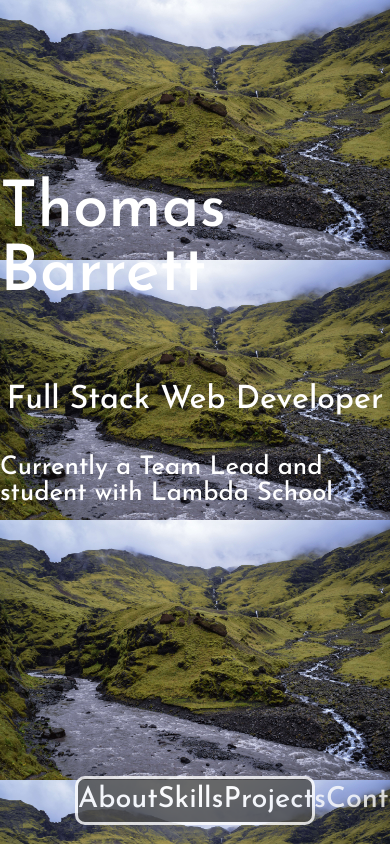
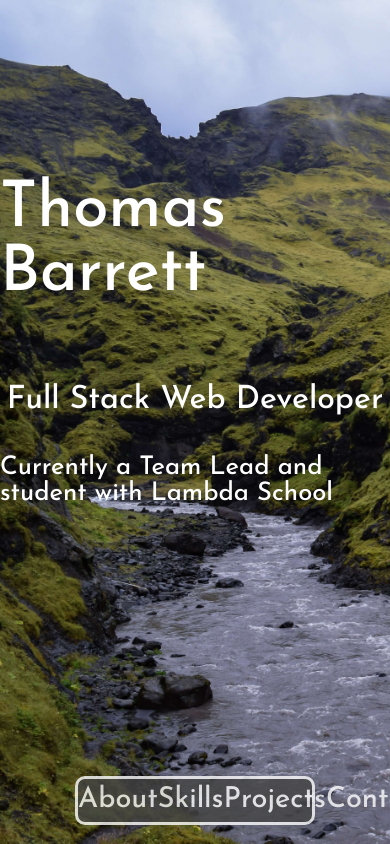
Before and after one commit to tsbarrett89/tb-portfolio, a React (Create React App) app: page / in a window 390 px wide. Shown: the top 844 px of the page. Built offline with nearby package versions, Linux system fonts and the light colour scheme; the HTML template or start-up script is replaced by a standard one.

Commit message:
media query to prevent background from repeating

```diff
--- a/src/index.css
+++ b/src/index.css
@@ -66,3 +66,10 @@ code {
   font-family: source-code-pro, Menlo, Monaco, Consolas, 'Courier New',
     monospace;
 }
+
+
+@media(max-width: 1440px) {
+  body {
+    background-size: auto 100%;
+  }
+}
```
